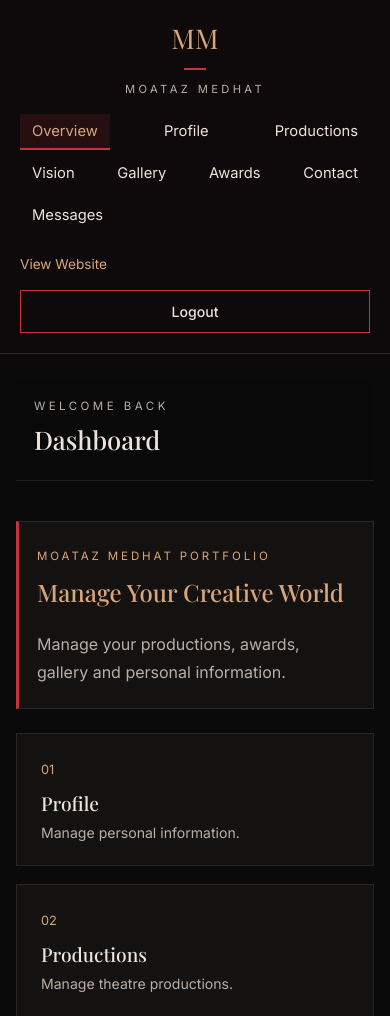
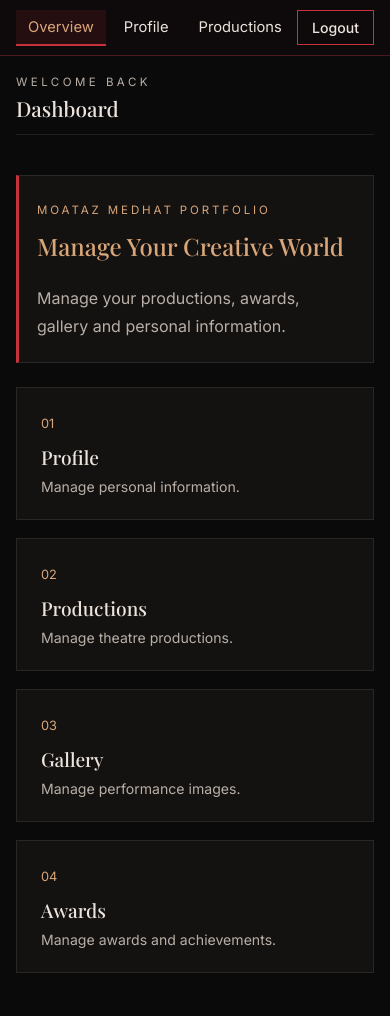
Before and after one commit to Veroos-Code/MoatazTheatre, a plain HTML site: page dashboard.html in a window 390 px wide. Shown: the top 1016 px of the page. Drawn offline with nearby package versions, Linux system fonts and the light colour scheme; a script that the page names is missing; a web font is replaced by a local one.

Commit message:
Add files via upload
update again

```diff
--- a/css/style.css
+++ b/css/style.css
@@ -75,8 +75,6 @@ body.home-page {
     --serif: "Playfair Display", Georgia, "Times New Roman", serif;
     --sans: "Inter", system-ui, -apple-system, "Segoe UI", sans-serif;
 
-    /* ---------- الصور: غيّر المسارات دي بصورك ----------
-       لو الصورة مش موجودة هيظهر تدرج غامق بداله */
     --img-hero: url("../assets/images/moataz.png");
     --img-about: url("../assets/images/Director-Chair.png");
     --img-prod-1: url("../assets/images/prod1.jpeg");
@@ -153,7 +151,6 @@ body.home-page .hm-hero {
         var(--bg);
     overflow: hidden;
 }
-/* ستارة حمرا على الشمال */
 body.home-page .hm-hero::before {
     content: "";
     position: absolute;
@@ -382,7 +379,6 @@ body.home-page .hm-strip__item h3 {
 body.home-page .hm-strip__item p { color: var(--muted); font-size: 0.85rem; }
 body.home-page .hm-strip__social { align-items: center; justify-content: center; }
 
-/* أيقونات السوشيال (دواير) */
 body.home-page .hm-social {
     display: flex;
     flex-wrap: wrap;
@@ -464,7 +460,6 @@ body.home-page .hm-footer {
     }
 }
 
-
 body.inner-page {
     --bg: #0b0a0a;
     --bg-soft: #141211;
@@ -688,7 +683,6 @@ body.inner-page #public-gallery-container img {
 }
 body.inner-page #public-gallery-container > *:hover img { transform: scale(1.04); }
 
-
 body.inner-page #public-gallery-container > p {
     grid-column: 1 / -1;
     border: 0;
@@ -757,7 +751,6 @@ body.inner-page #public-productions-container a {
 }
 body.inner-page #public-productions-container a:hover { text-decoration: underline; }
 
-
 body.inner-page #public-productions-container > p {
     grid-column: 1 / -1;
     display: block;
@@ -823,7 +816,6 @@ body.inner-page #public-awards-container small {
     font-size: 0.85rem;
 }
 
-
 body.inner-page #public-awards-container > p {
     grid-column: 1 / -1;
     border: 0;
@@ -834,7 +826,6 @@ body.inner-page #public-awards-container > p {
 
 @media (max-width: 700px) {
     body.inner-page .aw-section { padding: 40px 20px 60px; }
-    /* minmax(0, 1fr) بدل 1fr عشان الكروت متكبرش بره الشاشة */
     body.inner-page #public-awards-container { grid-template-columns: minmax(0, 1fr); }
 }
 
@@ -1135,7 +1126,6 @@ button:disabled {
         padding: 25px;
     }
 
-
 }
 
 @media (max-width: 480px) {
@@ -1378,7 +1368,6 @@ button:disabled {
     }
 }
 
-/* عمود واحد من 600px عشان النصوص الطويلة (زي الإيميل) متتكسرش */
 @media (max-width: 600px) {
     .contact-info-grid {
         grid-template-columns: minmax(0, 1fr);
@@ -1711,7 +1700,6 @@ button:disabled {
 
 /* =================================
    DASHBOARD  (body.dashboard-page)
-   لازم <body class="dashboard-page"> في dashboard.html
 ================================= */
 
 body.dashboard-page {
@@ -1819,15 +1807,19 @@ body.dashboard-page .dashboard-back:hover { text-decoration: underline; }
 body.dashboard-page .dashboard-main {
     flex: 1;
     min-width: 0;
-    padding: 40px clamp(20px, 4vw, 56px) 60px;
+    padding: 0 clamp(20px, 4vw, 56px) 60px;
 }
 body.dashboard-page .dashboard-header {
+    position: sticky;
+    top: 0;
+    z-index: 50;
     display: flex;
     justify-content: space-between;
     align-items: center;
     gap: 16px;
-    padding-bottom: 24px;
+    padding: 40px 0 24px;
     margin-bottom: 8px;
+    background: var(--bg);
     border-bottom: 1px solid var(--line);
 }
 body.dashboard-page .dashboard-header span {
@@ -1928,7 +1920,6 @@ body.dashboard-page input[type="number"]:focus,
 body.dashboard-page input[type="email"]:focus,
 body.dashboard-page textarea:focus { border-color: var(--gold); }
 
-/* اختيار الصورة */
 body.dashboard-page input[type="file"] {
     width: 100%;
     padding: 8px;
@@ -1950,7 +1941,7 @@ body.dashboard-page input[type="file"]::file-selector-button {
 }
 body.dashboard-page input[type="file"]::file-selector-button:hover { background: var(--red); }
 
-/* ---------- Buttons (بتكسب على الـ !important العام بالـ specificity) ---------- */
+/* ---------- Buttons ---------- */
 body.dashboard-page .add-award-btn,
 body.dashboard-page form button[type="submit"] {
     width: fit-content;
@@ -2011,7 +2002,7 @@ body.dashboard-page [class*="delete"]:hover {
     transform: none;
 }
 
-/* ---------- Lists (dashboard.js بيملاهم، فالستايل عام على أي عنصر جواهم) ---------- */
+/* ---------- Lists ---------- */
 body.dashboard-page #awards-list,
 body.dashboard-page #productions-list,
 body.dashboard-page #gallery-list,
@@ -2038,7 +2029,6 @@ body.dashboard-page #productions-list > *:hover,
 body.dashboard-page #gallery-list > *:hover,
 body.dashboard-page #messages-list > *:hover { border-color: rgba(217,166,121,0.5); }
 
-/* رسالة "No ... yet" أو "Loading..." */
 body.dashboard-page #awards-list > p,
 body.dashboard-page #productions-list > p,
 body.dashboard-page #gallery-list > p,
@@ -2085,30 +2075,71 @@ body.dashboard-page #messages-list p {
     body.dashboard-page .dashboard { flex-direction: column; }
 
     body.dashboard-page .dashboard-sidebar {
-        position: static;
+        position: sticky;
+        top: 0;
+        z-index: 60;
         width: 100%;
-        height: auto;
-        padding: 20px;
+        height: 56px;
+        padding: 0 16px;
+        flex-direction: row;
+        align-items: center;
+        gap: 14px;
+        overflow: hidden;
         border-right: 0;
         border-bottom: 1px solid rgba(200,50,60,0.35);
     }
-    body.dashboard-page .dashboard-logo { margin-bottom: 18px; }
+    body.dashboard-page .dashboard-logo {
+        flex-direction: row;
+        flex-shrink: 0;
+        margin: 0;
+        font-size: 1.2rem;
+    }
+    body.dashboard-page .dashboard-logo::before,
+    body.dashboard-page .dashboard-logo span { display: none; }
     body.dashboard-page .dashboard-sidebar h3 { display: none; }
-    body.dashboard-page .dashboard-nav { flex-direction: row; flex-wrap: wrap; gap: 6px; }
-    body.dashboard-page .dashboard-nav a { padding: 8px 12px; border-left: 0; border-bottom: 2px solid transparent; }
+
+    body.dashboard-page .dashboard-nav {
+        flex: 1;
+        min-width: 0;
+        flex-direction: row;
+        flex-wrap: nowrap;
+        gap: 6px;
+        overflow-x: auto;
+        scrollbar-width: none;
+    }
+    body.dashboard-page .dashboard-nav::-webkit-scrollbar { display: none; }
+    body.dashboard-page .dashboard-nav a {
+        padding: 8px 12px;
+        white-space: nowrap;
+        border-left: 0;
+        border-bottom: 2px solid transparent;
+    }
     body.dashboard-page .dashboard-nav a.active { border-bottom-color: var(--red); }
-    body.dashboard-page .dashboard-back { margin-top: 14px; padding: 8px 0; }
+
+    body.dashboard-page .dashboard-back { display: none; }
+    body.dashboard-page .logout-btn {
+        width: auto;
+        flex-shrink: 0;
+        margin: 0;
+        padding: 8px 14px !important;
+        white-space: nowrap;
+    }
     body.dashboard-page .admin-label { display: none; }
+
+    body.dashboard-page .dashboard-header { top: 56px; }
 }
 @media (max-width: 600px) {
-    body.dashboard-page .dashboard-main { padding: 28px 16px 48px; }
+    body.dashboard-page .dashboard-main { padding: 0 16px 48px; }
+    body.dashboard-page .dashboard-header { padding: 14px 0 12px; }
+    body.dashboard-page .dashboard-header p { display: none; }
+    body.dashboard-page .dashboard-header h1 { font-size: 1.3rem; margin-top: 4px; }
+    body.dashboard-page .dashboard-logo { display: none; }
     body.dashboard-page .dashboard-welcome { padding: 22px 18px; }
     body.dashboard-page .dashboard-cards { grid-template-columns: 1fr; }
 }
 
 /* =================================
    ADMIN LOGIN  (body.login-page)
-   لازم <body class="login-page"> في صفحة اللوجين
 ================================= */
 
 body.login-page {
@@ -2138,7 +2169,6 @@ body.login-page .login-section {
     overflow: hidden;
 }
 
-/* الخلفية: ستارة حمرا على الشمال + ضوء مسرح من فوق + كراسي المسرح غامقة */
 body.login-page .login-background {
     position: absolute;
     inset: 0;
@@ -2224,7 +2254,6 @@ body.login-page .input-group input {
 body.login-page .input-group input::placeholder { color: #7d746c; }
 body.login-page .input-group input:focus { border-color: var(--gold); }
 
-/* الزرار: بنكسب على الـ !important العام بالـ specificity */
 body.login-page .login-box button {
     width: 100%;
     margin-top: 6px;
```
